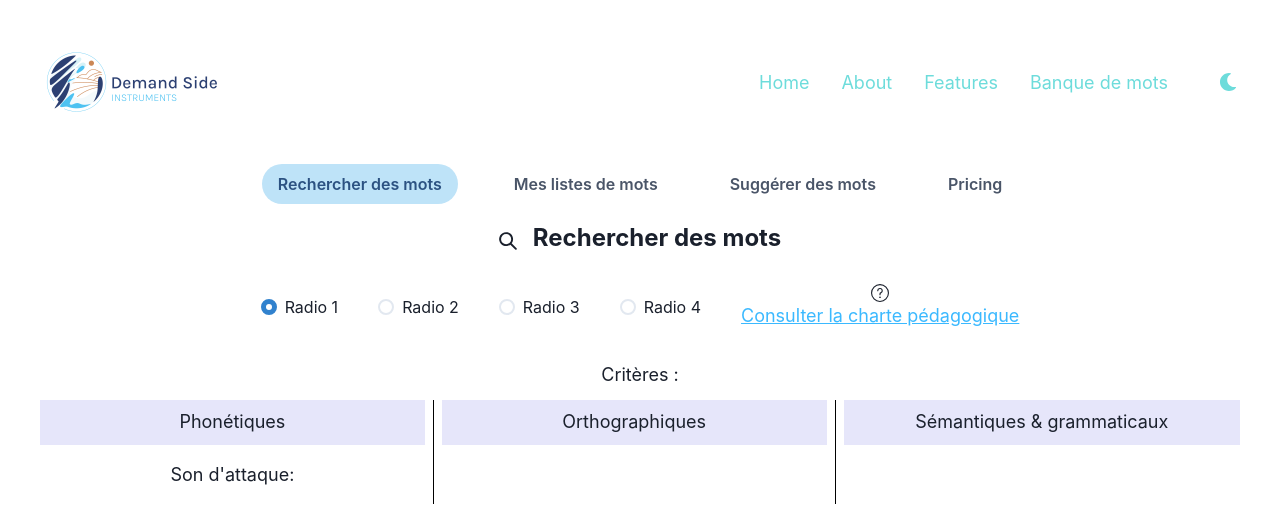
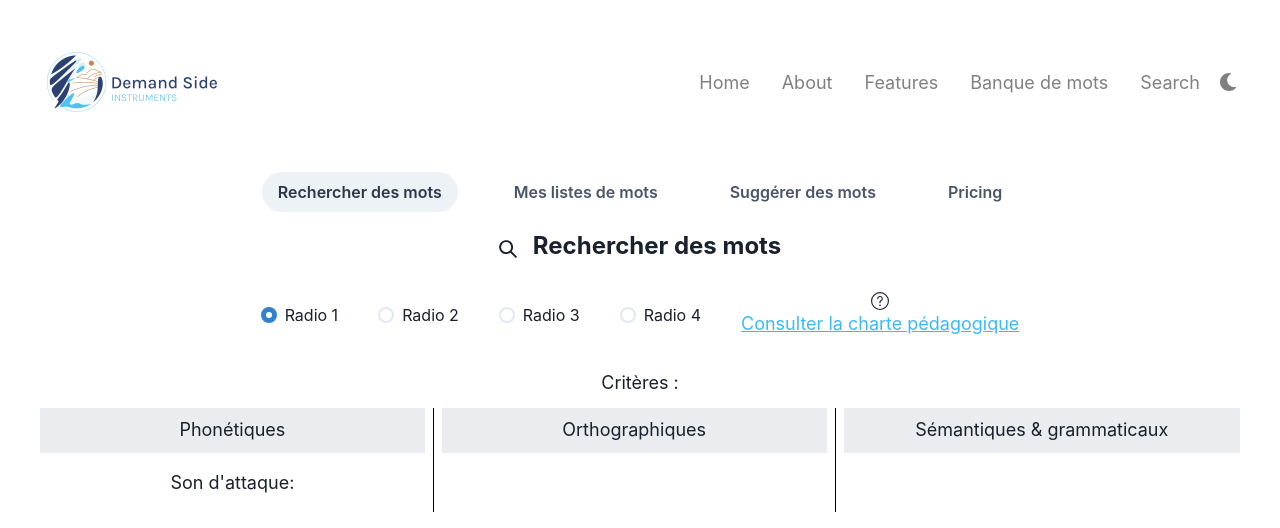
Before and after one commit to parthpvaghani/lily_temp, a React (Create React App) app: page /wordbank in a window 1280 px wide. Shown: the top 528 px of the page. Built offline with nearby package versions, Linux system fonts and the light colour scheme.

Commit message:
color code changes

```diff
--- a/src/components/sections/Header.js
+++ b/src/components/sections/Header.js
@@ -10,6 +10,7 @@ const MenuItem = ({ children, isLast, to = "/", ...rest }) => {
       mb={{ base: isLast ? 0 : 8, sm: 0 }}
       mr={{ base: 0, sm: isLast ? 0 : 8 }}
       display="block"
+      colorScheme={'gray'}
       {...rest}
     >
       <Link to={to}>{children}</Link>
@@ -50,13 +51,16 @@ const Header = (props) => {
       justify="space-between"
       wrap="wrap"
       w="100%"
-      // mb={8}
+      mb={2}
       p={8}
       bg={["primary.500", "primary.500", "transparent", "transparent"]}
-      color={["white", "white", "primary.700", "primary.700"]}
+      color={["white", "white", "gray", "gray"]}
       {...props}
     >
-      <Flex align="center">
+      <Flex align="center"
+      justify={["center", "space-between", "flex-end", "flex-end"]}
+      direction={["column", "row", "row", "row"]}
+      >
         <Logo
         />
       </Flex>
@@ -74,11 +78,11 @@ const Header = (props) => {
           justify={["center", "space-between", "flex-end", "flex-end"]}
           direction={["column", "row", "row", "row"]}
           pt={[4, 4, 0, 0]}
-        >
-          <MenuItem to="/home">Home </MenuItem>
-          <MenuItem to="/about">About </MenuItem>
-          <MenuItem to="/faetures">Features </MenuItem>
-          <MenuItem to="/wordbank">Banque de mots </MenuItem>
+        ><MenuItem to="/home">Home </MenuItem>
+        <MenuItem to="/about">About </MenuItem>
+        <MenuItem to="/faetures">Features </MenuItem>
+        <MenuItem to="/wordbank">Banque de mots </MenuItem>
+          <Text>Search </Text>
           <ColorModeSwitcher/>
         </Flex>
       </Box>
--- a/src/pages/WordBank.js
+++ b/src/pages/WordBank.js
@@ -19,7 +19,7 @@ import { SearchIcon, QuestionOutlineIcon } from '@chakra-ui/icons';
 
 export default function WordBank() {
   return (
-    <Tabs variant="soft-rounded" colorScheme="blue" w="100%">
+    <Tabs variant="soft-rounded" colorScheme="gray" w="100%">
       <Flex justify="center" wrap="wrap">
         <TabList>
           <Stack spacing={10} direction="row">
@@ -73,18 +73,18 @@ export default function WordBank() {
             px={6}
           >
             <Box h="auto" w="33%">
-              <Box h="45px" bg="#E6E6FA" pt="8px">
+              <Box h="45px" bg="#EBECF0" pt="8px">
                 Phonétiques
               </Box>
               <Text py={4}>Son d'attaque: </Text>
             </Box>
             <Box h="auto" w="33%">
-              <Box h="45px" bg="#E6E6FA" pt="8px">
+              <Box h="45px" bg="#EBECF0" pt="8px">
                 Orthographiques
               </Box>
             </Box>
             <Box h="auto" w="34%">
-              <Box h="45px" bg="#E6E6FA" pt="8px">
+              <Box h="45px" bg="#EBECF0" pt="8px">
                 Sémantiques & grammaticaux
               </Box>
             </Box>
```
